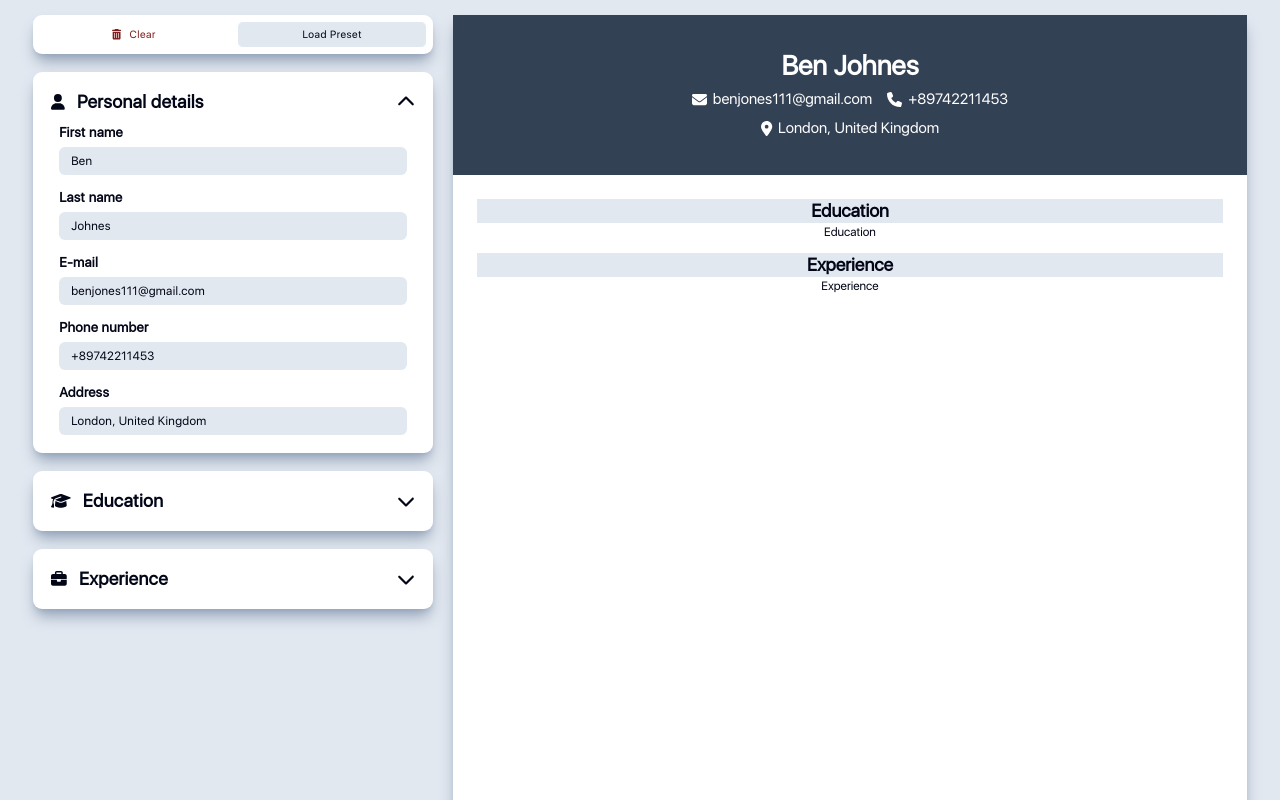
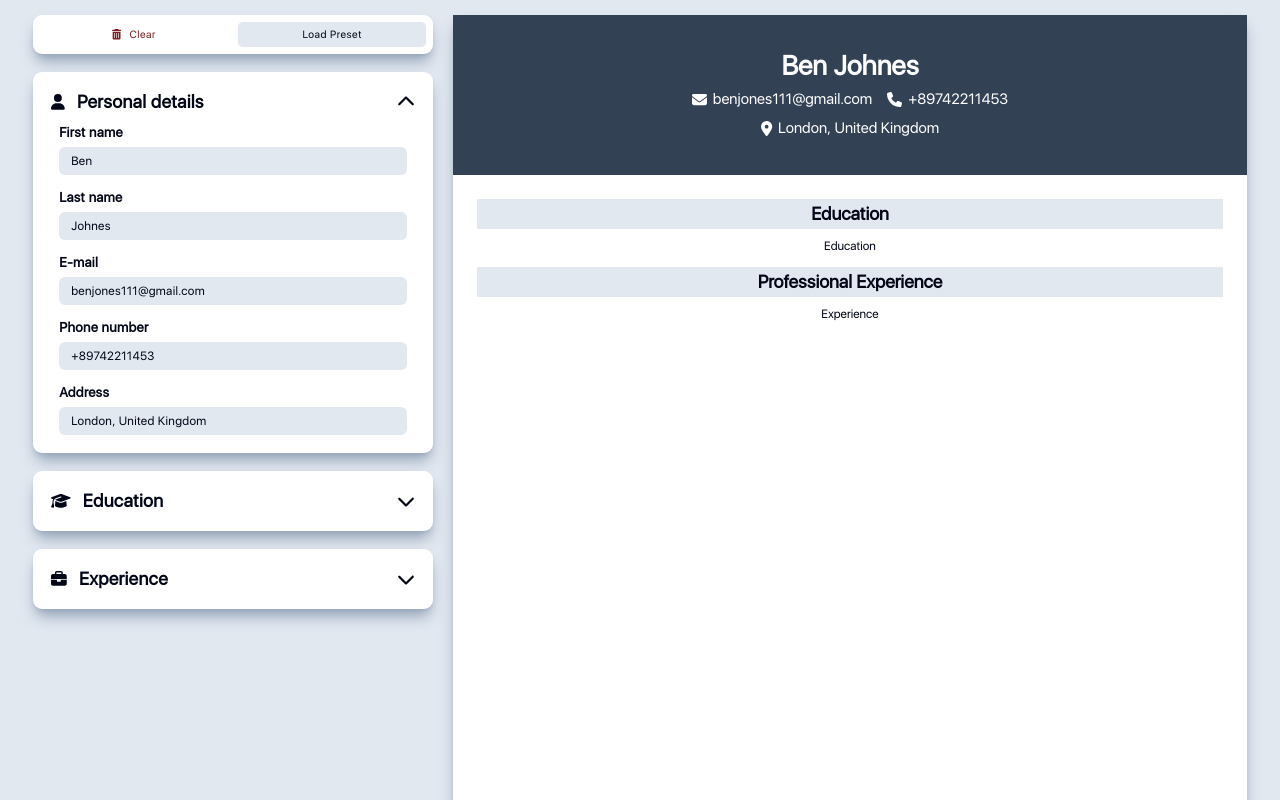
Before and after one commit to cryptoretard25/18-project-cv-application, a React (Create React App) app: page / in a window 1280 px wide. Both pictures are taken after a click on the button "Load Preset". Shown: the top 800 px of the page. Built offline with nearby package versions, Linux system fonts and the light colour scheme.

Commit message:
coding output 2

```diff
--- a/src/components/Output.js
+++ b/src/components/Output.js
@@ -20,12 +20,12 @@ function Output() {
       </div>
       {!detailsIsEmpty && (
         <div className="additional-info">
-          <div>
-            <h1 className="bg-slate-200">Education</h1>
+          <div className="education-info">
+            <h1 className="bg-slate-200 p-1">Education</h1>
             <Education />
           </div>
-          <div>
-            <h1 className="bg-slate-200">Experience</h1>
+          <div className="experience-info">
+            <h1 className="bg-slate-200 p-1">Professional Experience</h1>
             <Experience />
           </div>
         </div>
--- a/src/index.css
+++ b/src/index.css
@@ -272,4 +272,10 @@
     flex-direction: column;
     gap: 12px;
   }
+
+  .education-info, .experience-info {
+    display: flex;
+    flex-direction: column;
+    gap: 8px;
+  }
 }
```
